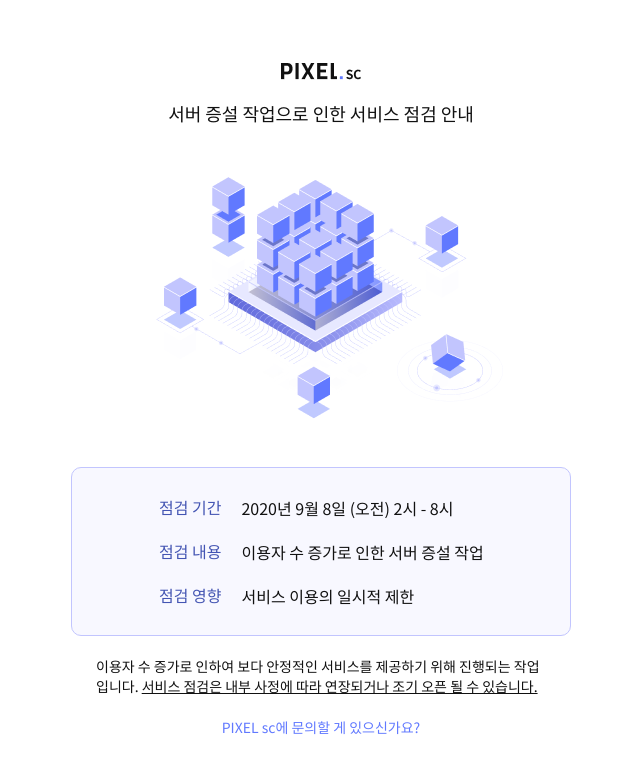
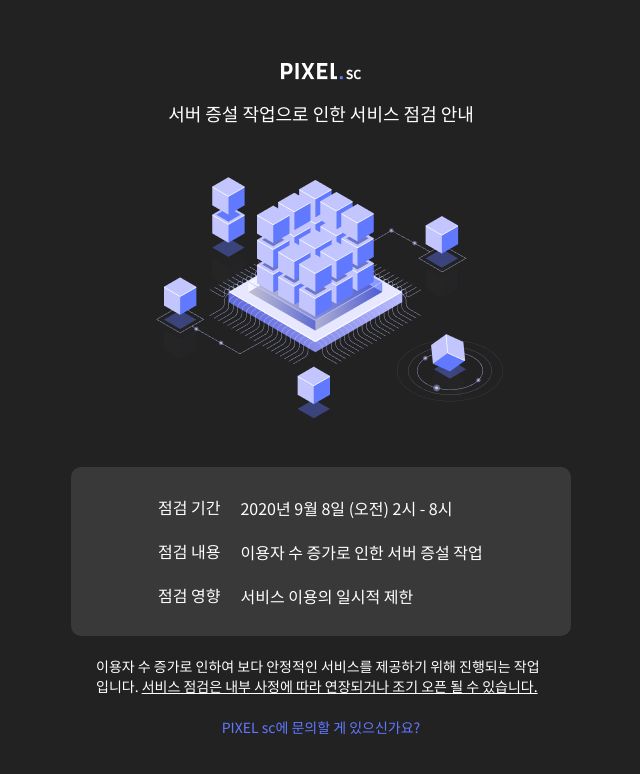
Before and after one commit to lucas-jg/pixel-inspection, a React (Create React App) app: page / in a window 1280 px wide. Shown: the top 774 px of the page, without its empty margins (319-959 px from the left). Built offline with nearby package versions, Linux system fonts and the light colour scheme.

Commit message:
다크모드 적용

```diff
--- a/src/App.tsx
+++ b/src/App.tsx
@@ -10,9 +10,10 @@ const Wrapper = styled.div`
     align-items: center;
     width: 100vw;
     height: 100vh;
+    background: #222222;
 
     @media screen and (max-width: 320px) {
-        margin: 30px 0;
+        padding: 30px 0;
     }
 `
 
@@ -33,10 +34,10 @@ const InspectionImg = styled.img`
 `
 
 const Title = styled.div`
-    font-weight: 500;
+    font-weight: 400;
     font-size: 18px;
     line-height: 145%;
-    color: #111111;
+    color: #ffffff;
     margin: 10px;
 
     @media screen and (max-width: 320px) {
@@ -52,8 +53,7 @@ const DetailBox = styled.div`
     margin: 10px;
     width: 500px;
     height: 169px;
-    background: #f8f8ff;
-    border: 1px solid #c2c5fe;
+    background: rgba(255, 255, 255, 0.1);
     box-sizing: border-box;
     border-radius: 10px;
 
@@ -70,7 +70,7 @@ const DetailBox = styled.div`
 const Body = styled.div`
     font-size: 14px;
     line-height: 145%;
-    color: #111111;
+    color: #ffffff;
     width: 450px;
     margin: 10px;
 
@@ -86,7 +86,7 @@ const Body = styled.div`
 `
 
 const BodyHighlight = styled.span`
-    font-weight: 500;
+    font-weight: 400;
     text-decoration: underline;
 `
 
@@ -149,7 +149,7 @@ const DetailContentTitle = styled.div`
     font-weight: 500;
     font-size: 16px;
     line-height: 145%;
-    color: #4455b3;
+    color: #ffffff;
 
     @media screen and (max-width: 500px) {
         font-size: 14px;
@@ -161,10 +161,10 @@ const DetailContentTitle = styled.div`
 `
 
 const DetailContentBody = styled.div`
-    font-weight: 500;
+    font-weight: 400;
     font-size: 16px;
     margin-left: 20px;
-    color: #111111;
+    color: #ffffff;
 
     @media screen and (max-width: 500px) {
         margin-left: 10px;
```
Also changed, not shown: src/img/Logo.png.
